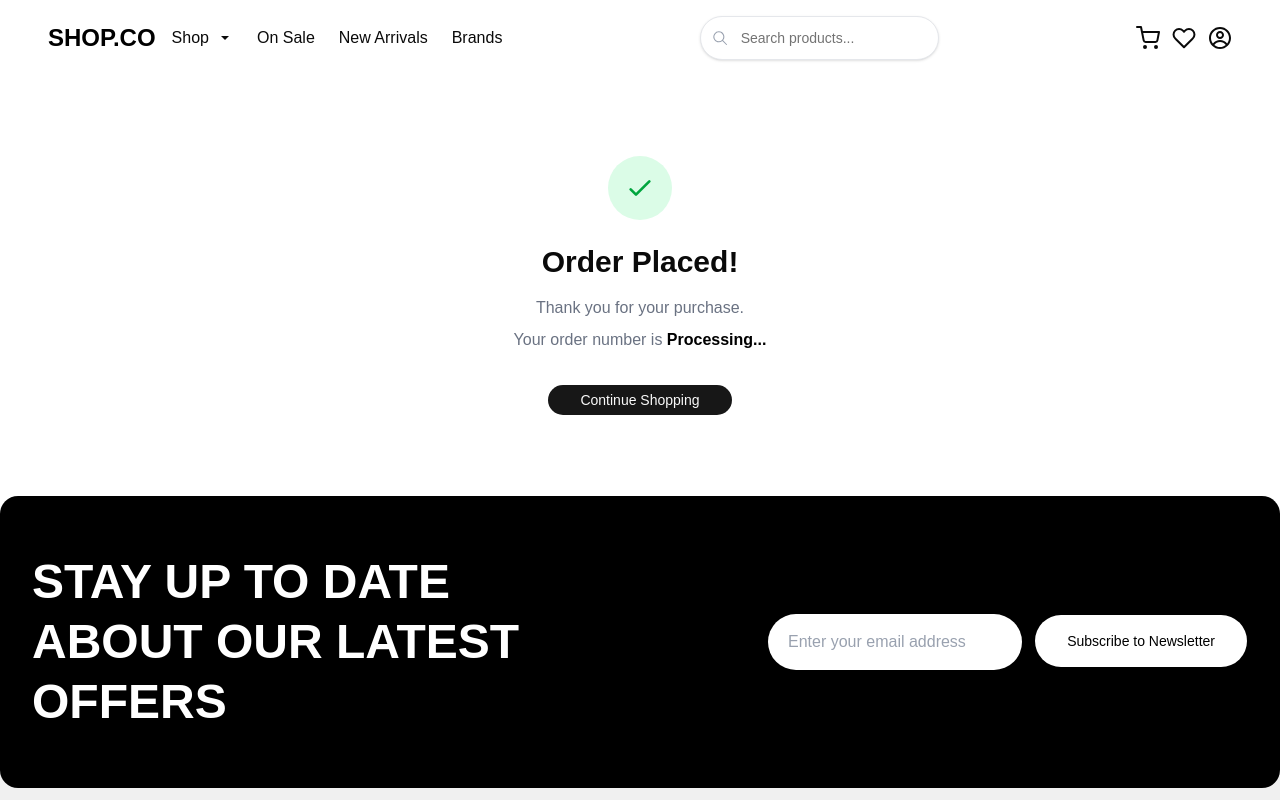
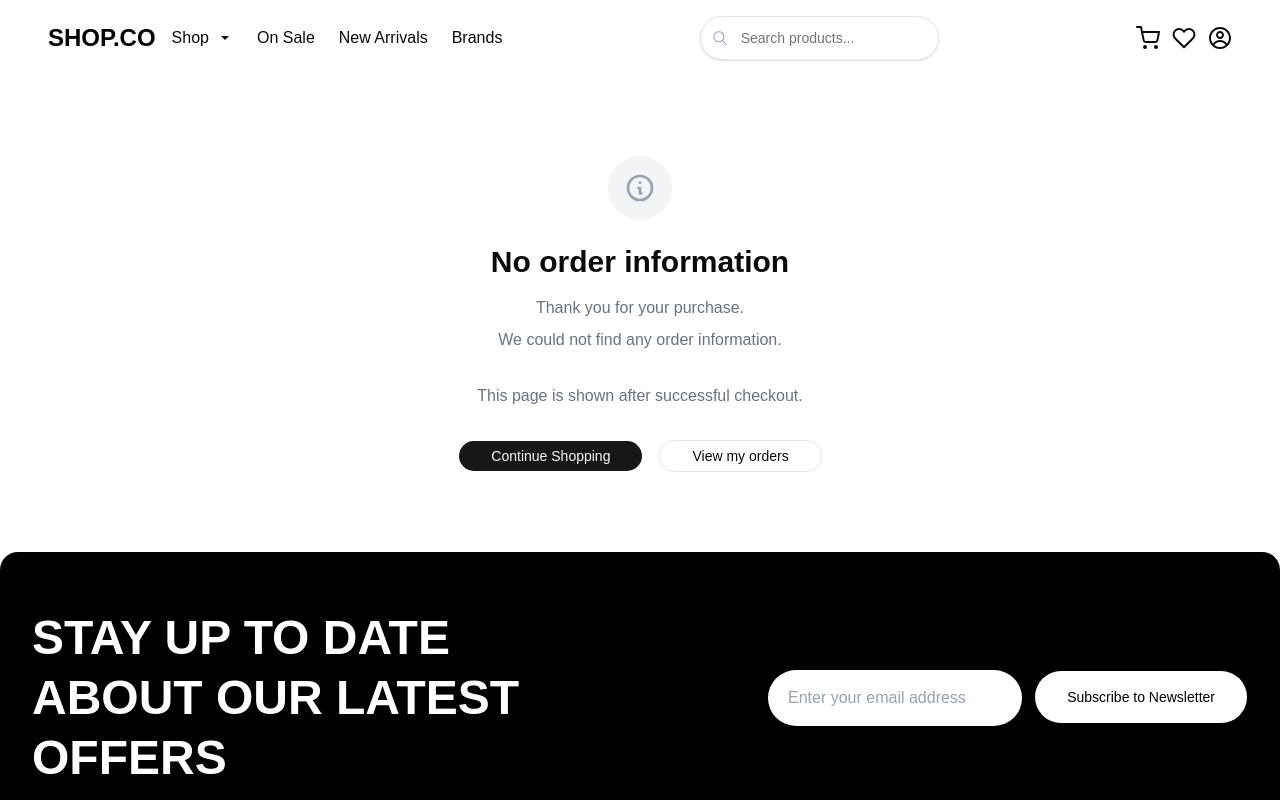
Before and after one commit to EshrakRahman/DragonBallApi, a React (Vite) app: page /order-success in a window 1280 px wide. Shown: the top 800 px of the page. Built offline with nearby package versions, Linux system fonts and the light colour scheme; a web font is replaced by a local one.

Commit message:
refactor ordersuccess page

```diff
--- a/src/pages/Cart.tsx
+++ b/src/pages/Cart.tsx
@@ -28,7 +28,7 @@ export default function Cart() {
               ) : (
                 items.map((item) => (
                   <div key={item.product_id + (item.size_id ? '-' + item.size_id : '')} className="flex gap-4 p-4 bg-white rounded-xl border border-gray-100 shadow-sm">
-                    <div className="w-24 h-24 flex-shrink-0 rounded-lg overflow-hidden bg-gray-100">
+                    <div className="w-24 h-24 shrink-0 rounded-lg overflow-hidden bg-gray-100">
                       <img src={item.image} alt={item.product_name} className="w-full h-full object-cover" />
                     </div>
                     <div className="flex-1 flex flex-col justify-between">
--- a/src/pages/CategoryProducts.tsx
+++ b/src/pages/CategoryProducts.tsx
@@ -8,12 +8,17 @@ export default function CategoryProducts() {
   const { slug } = useParams({ from: "/categories/$slug" });
   const { q } = useSearch({ from: "/categories/$slug" });
 
-  const queryKey = q ? ["products", "search", q] : ["products", "category", slug];
-  const queryFn = q
-    ? () => getProducts({ search: q, sort: "latest" })
-    : slug !== "all"
-    ? () => getProducts({ category: slug })
-    : () => getProducts();
+
+  const queryKey = ["products", { q, slug, sort: "latest" }];
+
+  const queryFn = () => {
+
+    if (q) return getProducts({ search: q, sort: "latest" });
+
+    if (slug && slug !== "all") return getProducts({ category: slug });
+
+    return getProducts();
+  };
 
   const { data: products, isLoading } = useQuery({ queryKey, queryFn });
 
@@ -34,7 +39,7 @@ export default function CategoryProducts() {
         </div>
 
         <div className="flex gap-8">
-          <aside className="hidden lg:block w-64 flex-shrink-0">
+          <aside className="hidden lg:block w-64 shrink-0">
             <div className="sticky top-4 space-y-6">
               <div>
                 <h3 className="font-semibold mb-3">Category</h3>
@@ -103,7 +108,7 @@ export default function CategoryProducts() {
               </div>
             ) : (
               <div className="grid grid-cols-2 md:grid-cols-3 xl:grid-cols-4 gap-4 md:gap-6">
-                {products.map((product) => {
+                {products?.map((product) => {
                   const hasDiscount =
                     product.compare_price != null &&
                     product.compare_price > product.price;
--- a/src/pages/Checkout.tsx
+++ b/src/pages/Checkout.tsx
@@ -56,7 +56,7 @@ export default function Checkout() {
       });
 
       clearCart();
-      navigate({ to: "/order-success", search: { orderNumber: result.order_number } });
+      await navigate({to: "/order-success", search: {orderNumber: result.order_number}});
     } catch (err) {
       if (err instanceof ApiError) {
         setError(err.message);
--- a/src/pages/NewArrivals.tsx
+++ b/src/pages/NewArrivals.tsx
@@ -99,7 +99,7 @@ export default function NewArrivalsPage() {
         </div>
 
         <div className="flex gap-8">
-          <aside className="hidden lg:block w-64 flex-shrink-0">
+          <aside className="hidden lg:block w-64 shrink-0">
             <div className="sticky top-4 space-y-6">
               <div>
                 <h3 className="font-semibold mb-3">Category</h3>
--- a/src/pages/OrderSuccess.tsx
+++ b/src/pages/OrderSuccess.tsx
@@ -1,29 +1,75 @@
 import Container from "@/components/layout/Container.tsx";
-import { Button } from "@/components/ui/button.tsx";
-import { Link, useSearch } from "@tanstack/react-router";
+import {Button} from "@/components/ui/button.tsx";
+import {Link, useSearch} from "@tanstack/react-router";
 
+const CheckIcon = () => (
+    <div className="w-16 h-16 bg-green-100 rounded-full flex items-center justify-center mx-auto mb-6">
+        <svg
+            className="w-8 h-8 text-green-600"
+            fill="none"
+            viewBox="0 0 24 24"
+            stroke="currentColor"
+        >
+            <path
+                strokeLinecap="round"
+                strokeLinejoin="round"
+                strokeWidth={2}
+                d="M5 13l4 4L19 7"
+            />
+        </svg>
+    </div>
+);
+
+const InfoIcon = () => (
+    <svg
+        className="w-8 h-8 text-gray-400"
+        fill="none"
+        viewBox="0 0 24 24"
+        stroke="currentColor"
+    >
+        <path
+            strokeLinecap="round"
+            strokeLinejoin="round"
+            strokeWidth={2}
+            d="M13 16h-1v-4h-1m1-4h.01M21 12a9 9 0 11-18 0 9 9 0 0118 0z"
+        />
+    </svg>
+
+);
 export default function OrderSuccess() {
-  const { orderNumber } = useSearch({ from: "/order-success" });
+
+    const {orderNumber} = useSearch({from: "/order-success"});
+
+    const hasOrder = Boolean(orderNumber);
 
     return (
         <Container>
             <div className="py-20 text-center">
-        <div className="w-16 h-16 bg-green-100 rounded-full flex items-center justify-center mx-auto mb-6">
-          <svg className="w-8 h-8 text-green-600" fill="none" viewBox="0 0 24 24" stroke="currentColor">
-            <path strokeLinecap="round" strokeLinejoin="round" strokeWidth={2} d="M5 13l4 4L19 7" />
-          </svg>
+                <div className={`w-16 h-16 rounded-full flex items-center justify-center mx-auto mb-6 ${hasOrder ? "bg-green-100" : "bg-gray-100"}`}>
+                    {hasOrder ? <CheckIcon /> : <InfoIcon />}
                 </div>
-        <h1 className="text-3xl font-bold mb-4">Order Placed!</h1>
+                <h1 className="text-3xl font-bold mb-4">{hasOrder ? 'Order Placed' : 'No order information'}</h1>
                 <p className="text-gray-500 mb-2">Thank you for your purchase.</p>
                 <p className="text-gray-500 mb-8">
-          Your order number is{" "}
-          <span className="font-semibold text-black">
-            {orderNumber || "Processing..."}
-          </span>
+                    {hasOrder ? 'Thank you for your purchase' : 'We could not find any order information.'}
                 </p>
+                {hasOrder ? (
+                    <p className="text-gray-500 mb-8">Your order number is
+                        <span className="font-semibold text-black">{orderNumber}</span>
+                    </p>)
+                 : (
+                    <p className="text-gray-500 mb-8">This page is shown after successful checkout.</p>
+                    )}
+                <div className="flex items-center justify-center gap-4">
                     <Link to="/">
                         <Button className="rounded-full px-8">Continue Shopping</Button>
                     </Link>
+
+                    <Link to="/orders">
+                        <Button variant="outline" className="rounded-full px-8">View my orders</Button>
+                    </Link>
+                </div>
+
             </div>
         </Container>
     );
--- a/src/pages/ProductDetail.tsx
+++ b/src/pages/ProductDetail.tsx
@@ -26,7 +26,7 @@ export default function ProductDetail() {
             <div className="flex items-center justify-center min-h-[50vh]">
                 <div className="text-center">
                     <h1 className="text-2xl font-bold mb-2">Product not found</h1>
-                    <p className="text-black/60">This product doesn&apos;t exist or has been removed.</p>
+                    <p className="text-black/60">This product does&apos;t exist or has been removed.</p>
                 </div>
             </div>
         );
```
Lines whose indentation alone changed are shown as unchanged.
